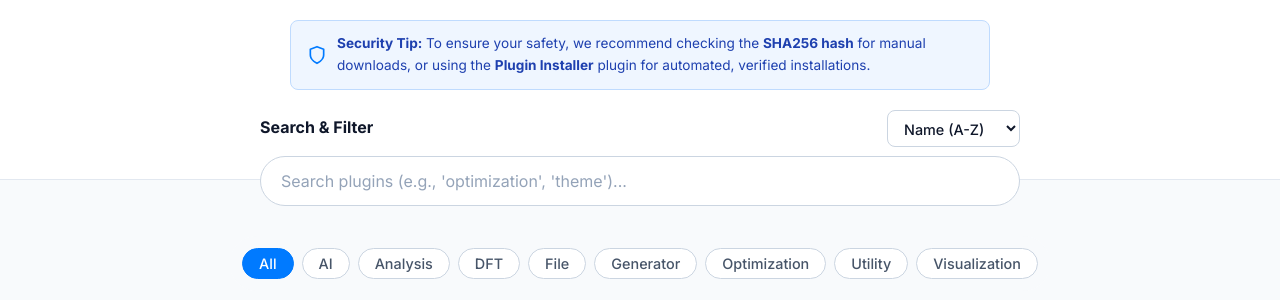
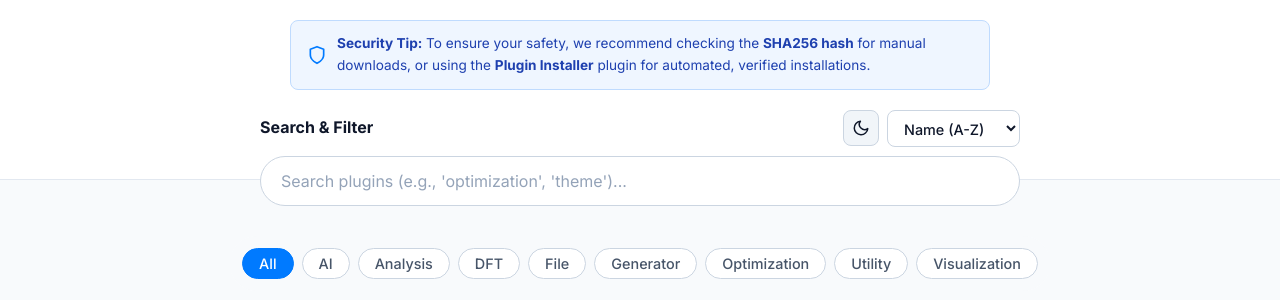
Before and after one commit to HiroYokoyama/moleditpy-plugins, a Jekyll site: the page explorer/index.html, which Jekyll copies as it is, in a window 1280 px wide. Shown: the part 164-464 px from the top of the page. Built offline with Jekyll 4.4.1, drawn with Linux system fonts in a browser that asks for light colours.

Commit message:
feat: add light/dark mode switch with preference persistence

```diff
--- a/explorer/index.html
+++ b/explorer/index.html
@@ -23,6 +23,55 @@
             --secondary-hover: #e2e8f0;
             --border-radius: 12px;
             --font-family: 'Inter', system-ui, -apple-system, sans-serif;
+
+            /* Component variables */
+            --header-bg: #ffffff;
+            --header-border: #e2e8f0;
+            --input-bg: #ffffff;
+            --input-border: #cbd5e1;
+            --clear-btn-bg: rgba(0, 0, 0, 0.05);
+            --filter-active-bg: #64748b;
+            --tag-bg: #f1f5f9;
+            --tag-border: #e2e8f0;
+            --btn-sec-border: #cbd5e1;
+            --footer-bg: #f1f5f9;
+            --footer-border: #e2e8f0;
+            --sha-bg: #ffffff;
+            --sha-border: #e2e8f0;
+            --banner-bg: #eff6ff;
+            --banner-border: #bfdbfe;
+            --banner-text: #1e40af;
+        }
+
+        body.dark {
+            --bg-color: #0f172a;
+            --card-bg: #1e293b;
+            --card-border: #334155;
+            --text-main: #f8fafc;
+            --text-sub: #94a3b8;
+            --text-muted: #64748b;
+            --primary: #007aff;
+            --primary-hover: #0056b3;
+            --secondary: #334155;
+            --secondary-hover: #475569;
+
+            /* Component variables override */
+            --header-bg: #1e293b;
+            --header-border: #334155;
+            --input-bg: #1e293b;
+            --input-border: #334155;
+            --clear-btn-bg: rgba(255, 255, 255, 0.08);
+            --filter-active-bg: #475569;
+            --tag-bg: #1e293b;
+            --tag-border: #334155;
+            --btn-sec-border: #475569;
+            --footer-bg: #1e293b;
+            --footer-border: #334155;
+            --sha-bg: #0f172a;
+            --sha-border: #1e293b;
+            --banner-bg: #1e293b;
+            --banner-border: #334155;
+            --banner-text: var(--text-sub);
         }
 
         * {
@@ -41,8 +90,8 @@
         }
 
         header {
-            background: #ffffff;
-            border-bottom: 1px solid #e2e8f0;
+            background: var(--header-bg);
+            border-bottom: 1px solid var(--header-border);
             color: var(--text-main);
             padding: 4rem 1rem 2rem;
             text-align: center;
@@ -74,9 +123,9 @@
             width: 100%;
             padding: 14px 20px;
             font-size: 1rem;
-            background: #ffffff;
+            background: var(--input-bg);
             color: var(--text-main);
-            border: 1px solid #cbd5e1;
+            border: 1px solid var(--input-border);
             border-radius: 30px;
             outline: none;
             font-family: var(--font-family);
@@ -88,7 +137,7 @@
 
         .search-box:focus {
             border-color: var(--primary);
-            background: #ffffff;
+            background: var(--input-bg);
         }
 
         .search-clear-btn {
@@ -96,7 +145,7 @@
             right: 36px;
             top: 50%;
             transform: translateY(-50%);
-            background: rgba(0, 0, 0, 0.05);
+            background: var(--clear-btn-bg);
             border: none;
             width: 24px;
             height: 24px;
@@ -118,8 +167,8 @@
         }
 
         .search-clear-btn:hover {
-            background: rgba(0, 0, 0, 0.1);
-            color: var(--text-main);
+            background: var(--clear-btn-bg);
+            opacity: 0.8;
         }
 
         .filter-container {
@@ -134,8 +183,8 @@
         }
 
         .filter-btn {
-            background: #ffffff;
-            border: 1px solid #cbd5e1;
+            background: var(--input-bg);
+            border: 1px solid var(--input-border);
             padding: 6px 16px;
             border-radius: 20px;
             cursor: pointer;
@@ -158,9 +207,9 @@
         }
 
         .filter-btn.active {
-            background: #64748b;
+            background: var(--filter-active-bg);
             color: #ffffff;
-            border-color: #64748b;
+            border-color: var(--filter-active-bg);
         }
 
         .container {
@@ -185,7 +234,7 @@
         }
 
         .plugin-card:hover {
-            border-color: #cbd5e1;
+            border-color: var(--text-muted);
         }
 
         .card-header {
@@ -246,14 +295,14 @@
 
         .tag {
             display: inline-block;
-            background: #f1f5f9;
+            background: var(--tag-bg);
             color: var(--text-sub);
             padding: 4px 8px;
             border-radius: 4px;
             font-size: 0.75rem;
             font-weight: 500;
             margin-right: 6px;
-            border: 1px solid #e2e8f0;
+            border: 1px solid var(--tag-border);
         }
 
         .new-badge {
@@ -281,8 +330,8 @@
         .sort-select {
             padding: 8px 12px;
             border-radius: 8px;
-            border: 1px solid #cbd5e1;
-            background: #ffffff;
+            border: 1px solid var(--input-border);
+            background: var(--input-bg);
             color: var(--text-main);
             font-size: 0.9rem;
             cursor: pointer;
@@ -293,6 +342,39 @@
 
         .sort-select:focus {
             border-color: var(--primary);
+        }
+
+        .theme-toggle-btn {
+            background: var(--secondary);
+            border: 1px solid var(--input-border);
+            color: var(--text-main);
+            padding: 8px;
+            border-radius: 8px;
+            cursor: pointer;
+            display: inline-flex;
+            align-items: center;
+            justify-content: center;
+            outline: none;
+        }
+
+        .theme-toggle-btn:hover {
+            background: var(--secondary-hover);
+        }
+
+        body.dark .theme-toggle-btn .sun-icon {
+            display: block;
+        }
+
+        body.dark .theme-toggle-btn .moon-icon {
+            display: none;
+        }
+
+        body:not(.dark) .theme-toggle-btn .sun-icon {
+            display: none;
+        }
+
+        body:not(.dark) .theme-toggle-btn .moon-icon {
+            display: block;
         }
 
         .actions {
@@ -330,7 +412,7 @@
         .btn-secondary {
             background: var(--secondary);
             color: var(--text-main);
-            border: 1px solid #cbd5e1;
+            border: 1px solid var(--btn-sec-border);
         }
 
         .btn-secondary:hover {
@@ -340,10 +422,10 @@
         footer {
             text-align: center;
             padding: 3rem 1.5rem;
-            background: #f1f5f9;
+            background: var(--footer-bg);
             color: var(--text-sub);
             margin-top: 60px;
-            border-top: 1px solid #e2e8f0;
+            border-top: 1px solid var(--footer-border);
         }
 
         footer p {
@@ -368,18 +450,18 @@
             align-items: center;
             justify-content: center;
             gap: 6px;
-            background: #ffffff;
+            background: var(--input-bg);
             padding: 6px 12px;
             border-radius: 6px;
             text-decoration: none;
             font-size: 0.85rem;
             font-weight: 500;
-            border: 1px solid #cbd5e1;
+            border: 1px solid var(--input-border);
         }
 
         .github-link:hover {
             color: var(--text-main);
-            background: #f1f5f9;
+            background: var(--secondary);
         }
 
         .github-link svg {
@@ -389,7 +471,7 @@
         }
 
         .header-dl-btn {
-            background: #ffffff;
+            background: var(--input-bg);
             color: var(--text-main);
             text-decoration: none;
             padding: 8px 16px;
@@ -400,11 +482,11 @@
             flex-direction: column;
             align-items: center;
             gap: 6px;
-            border: 1px solid #cbd5e1;
+            border: 1px solid var(--input-border);
         }
 
         .header-dl-btn:hover {
-            background: #f1f5f9;
+            background: var(--secondary);
         }
 
         .header-installer-container {
@@ -422,11 +504,11 @@
             display: flex;
             align-items: center;
             gap: 6px;
-            background: #ffffff;
+            background: var(--sha-bg);
             padding: 4px 8px;
             border-radius: 4px;
             margin-top: 6px;
-            border: 1px solid #e2e8f0;
+            border: 1px solid var(--sha-border);
         }
 
         .header-sha-display span {
@@ -436,11 +518,11 @@
         .security-banner {
             max-width: 700px;
             margin: 20px auto 10px;
-            background: #eff6ff;
-            color: #1e40af;
+            background: var(--banner-bg);
+            color: var(--banner-text);
             padding: 12px 16px;
             border-radius: 8px;
-            border: 1px solid #bfdbfe;
+            border: 1px solid var(--banner-border);
             font-size: 0.85rem;
             display: flex;
             align-items: center;
@@ -565,10 +647,28 @@
         </div>
         <div class="controls-header">
             <span style="font-weight: bold; color: var(--text-main);">Search & Filter</span>
-            <select id="sortSelect" class="sort-select">
-                <option value="name">Name (A-Z)</option>
-                <option value="newest">Newest First</option>
-            </select>
+            <div style="display: flex; align-items: center; gap: 8px;">
+                <button id="themeToggle" class="theme-toggle-btn" aria-label="Toggle Theme">
+                    <svg class="sun-icon" width="18" height="18" viewBox="0 0 24 24" fill="none" stroke="currentColor" stroke-width="2" stroke-linecap="round" stroke-linejoin="round">
+                        <circle cx="12" cy="12" r="5"></circle>
+                        <line x1="12" y1="1" x2="12" y2="3"></line>
+                        <line x1="12" y1="21" x2="12" y2="23"></line>
+                        <line x1="4.22" y1="4.22" x2="5.64" y2="5.64"></line>
+                        <line x1="18.36" y1="18.36" x2="19.78" y2="19.78"></line>
+                        <line x1="1" y1="12" x2="3" y2="12"></line>
+                        <line x1="21" y1="12" x2="23" y2="12"></line>
+                        <line x1="4.22" y1="19.78" x2="5.64" y2="18.36"></line>
+                        <line x1="18.36" y1="5.64" x2="19.78" y2="4.22"></line>
+                    </svg>
+                    <svg class="moon-icon" width="18" height="18" viewBox="0 0 24 24" fill="none" stroke="currentColor" stroke-width="2" stroke-linecap="round" stroke-linejoin="round">
+                        <path d="M21 12.79A9 9 0 1 1 11.21 3 7 7 0 0 0 21 12.79z"></path>
+                    </svg>
+                </button>
+                <select id="sortSelect" class="sort-select">
+                    <option value="name">Name (A-Z)</option>
+                    <option value="newest">Newest First</option>
+                </select>
+            </div>
         </div>
     </header>
 
@@ -884,6 +984,25 @@
             }
         }
 
+        // Dark Mode Toggle Logic
+        const themeToggle = document.getElementById('themeToggle');
+
+        // Check for saved theme preference, otherwise use system preference
+        const savedTheme = localStorage.getItem('theme');
+        const systemPrefersDark = window.matchMedia('(prefers-color-scheme: dark)').matches;
+
+        if (savedTheme === 'dark' || (!savedTheme && systemPrefersDark)) {
+            document.body.classList.add('dark');
+        } else {
+            document.body.classList.remove('dark');
+        }
+
+        themeToggle.addEventListener('click', () => {
+            document.body.classList.toggle('dark');
+            const isDark = document.body.classList.contains('dark');
+            localStorage.setItem('theme', isDark ? 'dark' : 'light');
+        });
+
         // Initialize
         document.addEventListener('DOMContentLoaded', async () => {
             await loadPlugins();
```
